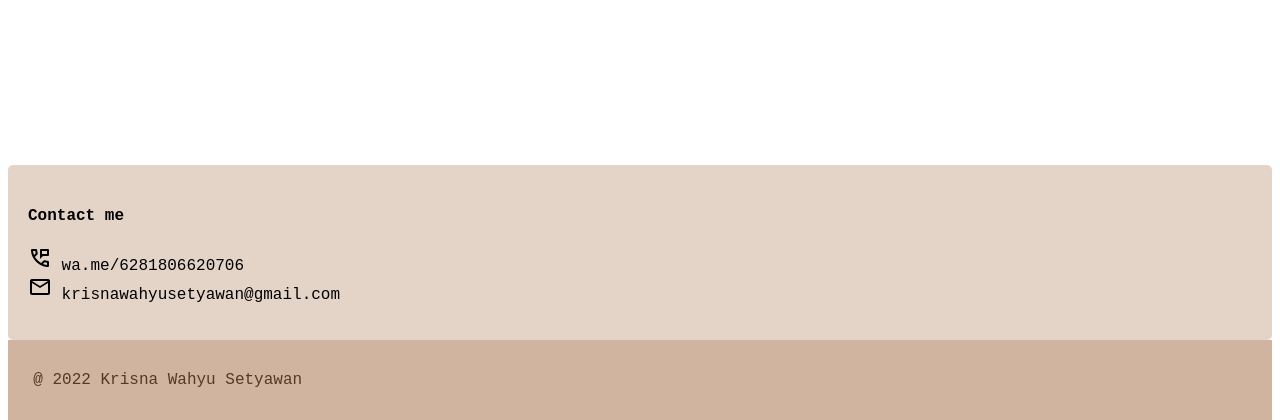
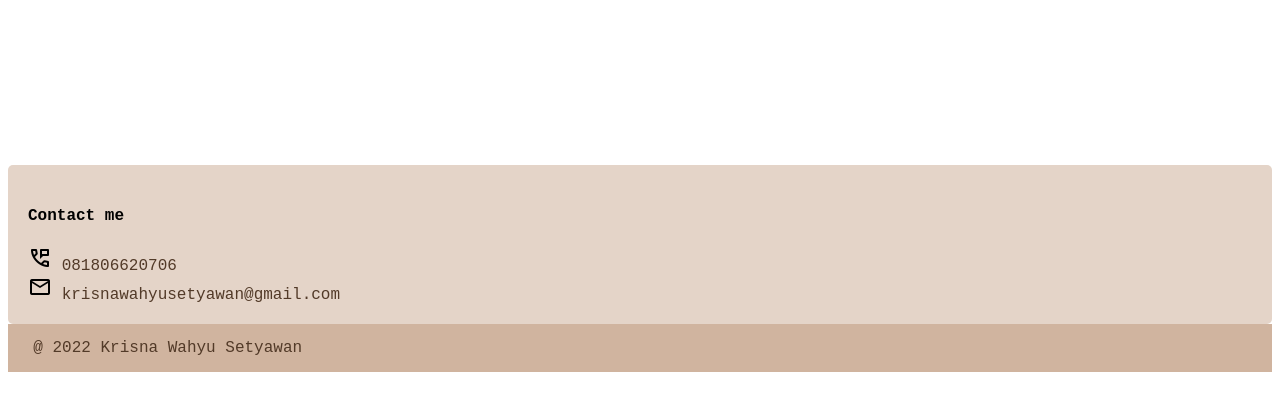
Before and after one commit to ex-dec/Landing-page, a PHP site: page / in a window 1280 px wide. Shown: the part 1224-1644 px from the top of the page. After the commit the page ends 1596 px from the top, so only its background shows below. Run offline with PHP 8.4, Linux system fonts and the light colour scheme.

Commit message:
fixing link

```diff
--- a/css/style.css
+++ b/css/style.css
@@ -52,7 +52,7 @@ body {
     padding: 15px 0px 15px;
 }
 
-.footer-bottom .footer-copy-right p {
+.footer-bottom .footer-copy-right a{
     color: #523a28;
     font-size: 16px;
     margin-left: 2%;
--- a/index.html
+++ b/index.html
@@ -73,19 +73,19 @@
             <span class="material-symbols-outlined">
                 perm_phone_msg
             </span>
-            wa.me/6281806620706
+            <a href="wa.me/6281806620706" style="text-decoration: none; color: #523a28;">081806620706</a>
         </div>
-        <div><span class="material-symbols-outlined">
-                mail
-            </span> krisnawahyusetyawan@gmail.com</div>
-        </p>
+        <div>
+            <span class="material-symbols-outlined">mail</span>
+            <a href="mailto:krisnawahyusetyawan@gmail.com" style="text-decoration: none; color: #523a28;">krisnawahyusetyawan@gmail.com</a>
+        </div>
     </div>
     <!-- footer -->
     <footer>
         <div class="footer-bottom">
             <div class="footer-border">
                 <div class="footer-copy-right">
-                    <p>@ 2022 Krisna Wahyu Setyawan</p>
+                    <a href="#home" style="text-decoration: none;">@ 2022 Krisna Wahyu Setyawan</a>
                 </div>
             </div>
         </div>
```
